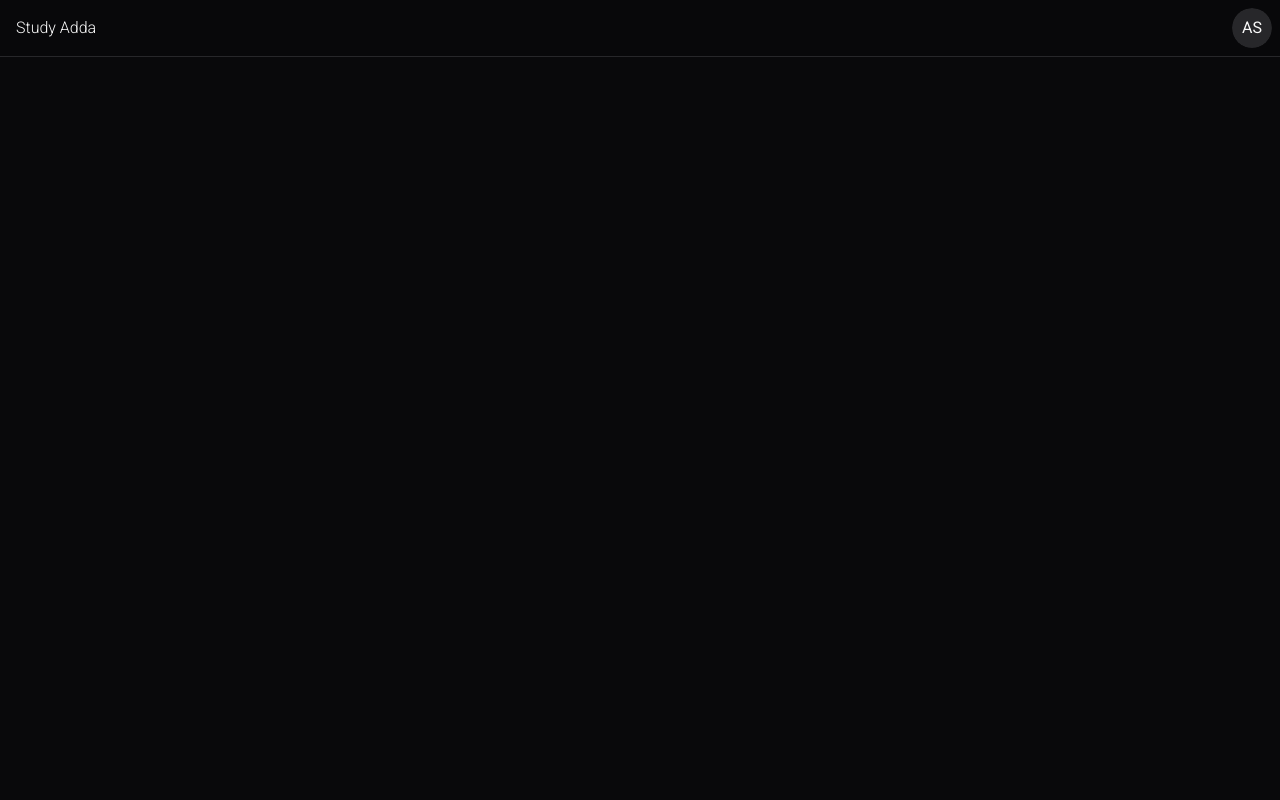
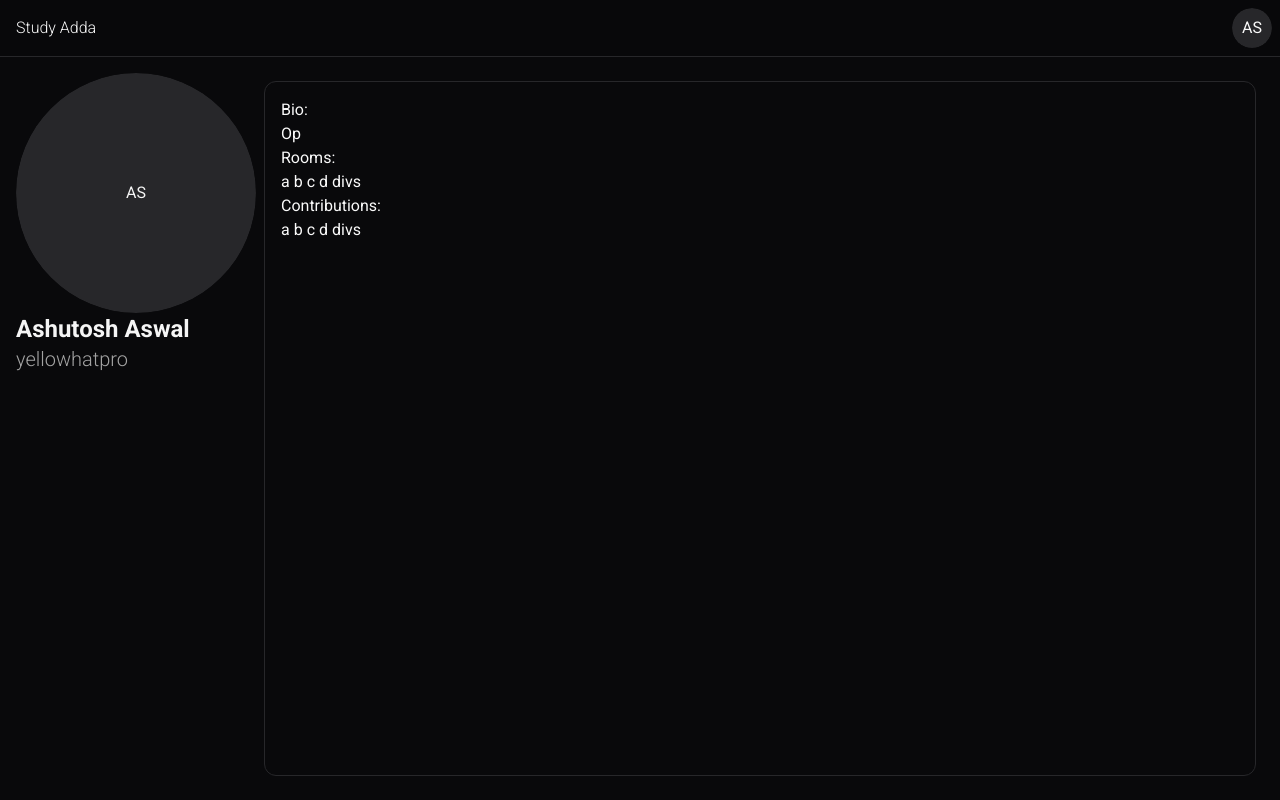
Before and after one commit to yellowHatpro/study-adda, a React (Vite) app: page /profile in a window 1280 px wide. Built offline with nearby package versions, Linux system fonts and the light colour scheme.

Commit message:
lil work on profile page

```diff
--- a/src/pages/index.ts
+++ b/src/pages/index.ts
@@ -2,7 +2,11 @@
 export {Room} from "./room.tsx"
 export {Settings} from "./settings.tsx"
 export {Profile} from "./profile.tsx"
+
 export {UserProfile} from "./settings/profile.tsx"
 export {Account} from "./settings/account"
 export {Appearance} from "./settings/appearance"
 export {Notifications} from "./settings/notifications"
+
+export {Sidepage} from "./profile/sidepage.tsx"
+export {Mainpage} from "./profile/mainpage.tsx"
--- a/src/pages/profile.tsx
+++ b/src/pages/profile.tsx
@@ -1,5 +1,12 @@
 import { Layout } from "@/components/layout";
+import {Sidepage} from "@/pages/profile/sidepage.tsx";
+import {Mainpage} from "@/pages/profile/mainpage.tsx";
 
 export const Profile = () => {
-  return <Layout></Layout>;
+  return <Layout>
+    <div className={"flex flex-row p-4 h-full"}>
+      <Sidepage/>
+      <Mainpage/>
+    </div>
+  </Layout>;
 };
--- /dev/null
+++ b/src/pages/profile/mainpage.tsx
@@ -0,0 +1,25 @@
+export const Mainpage = () => {
+    return (
+        <div className={"m-2 p-4 grow border rounded-xl"}>
+            <section>
+                <div>
+                    Bio:
+                </div>
+                Op
+            </section>
+            <section>
+                <div>
+                    Rooms:
+                </div>
+                a b c d divs
+            </section>
+            <section>
+                <div>
+                    Contributions:
+                </div>
+                a b c d divs
+            </section>
+
+        </div>
+    );
+};
--- /dev/null
+++ b/src/pages/profile/sidepage.tsx
@@ -0,0 +1,14 @@
+import {Avatar, AvatarFallback, AvatarImage} from "@/components/ui/avatar.tsx";
+
+export const Sidepage = () => {
+    return (
+        <div className={"flex flex-col items-start text-neutral-100"}>
+            <Avatar className={"h-60 w-60"}>
+                <AvatarImage src={""}/>
+                <AvatarFallback>AS</AvatarFallback>
+            </Avatar>
+            <text className={"text-2xl font-bold "}>Ashutosh Aswal</text>
+            <text className={"text-xl font-light text-neutral-400"}>yellowhatpro</text>
+        </div>
+    );
+};
```
